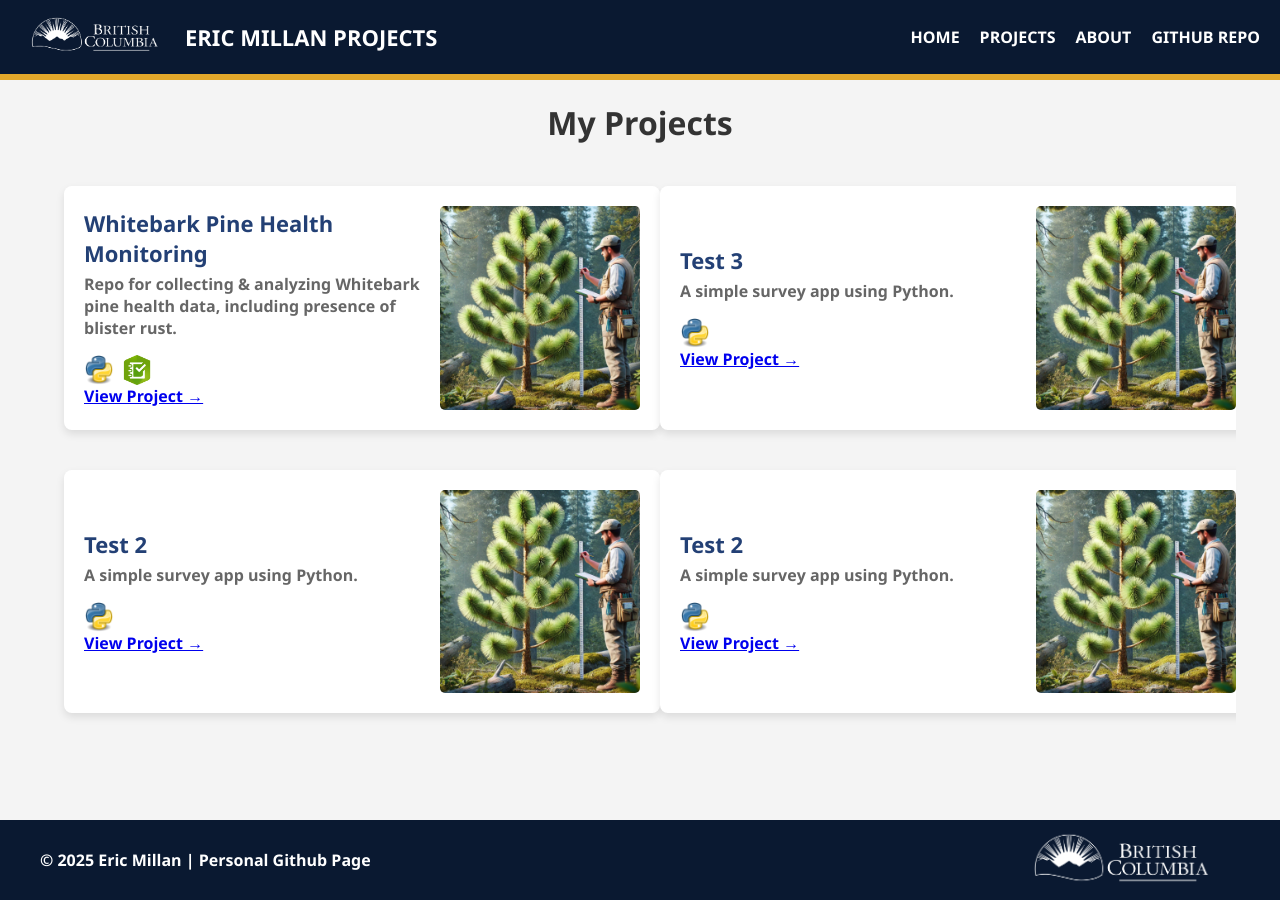
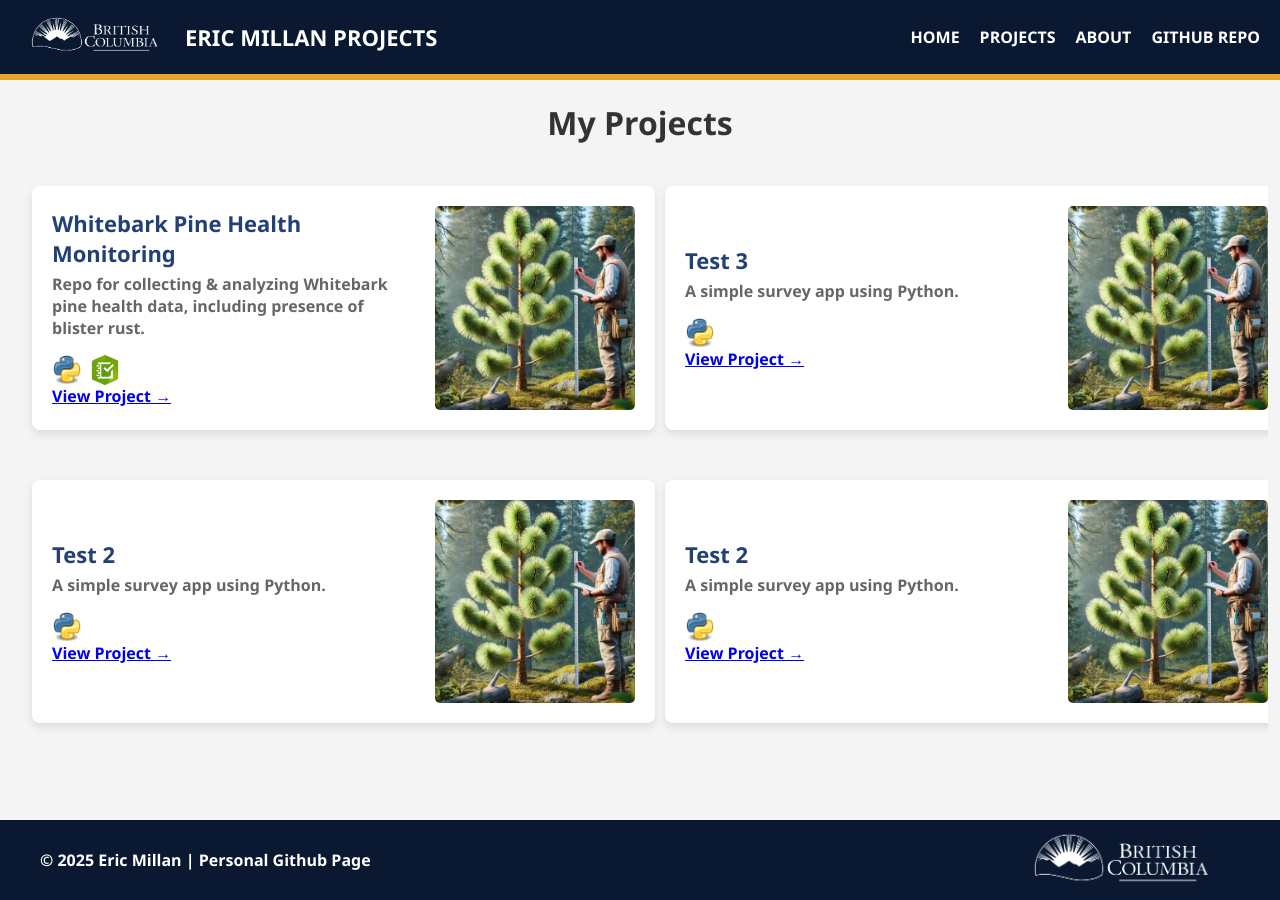
Before and after one commit to emillan-gov/emillan-gov, a Jekyll site: the page built from projects.md, in a window 1280 px wide. Built offline with Jekyll 4.4.1, drawn with Linux system fonts in a browser that asks for light colours.

Commit message:
Update styles.css

```diff
--- a/assets/styles.css
+++ b/assets/styles.css
@@ -193,13 +193,13 @@
 /* ============================== */
 .projects-grid {
     display: grid;
-    grid-template-columns: repeat(auto-fit, minmax(500px, 1fr)); /* Ensures cards remain wide */
+    grid-template-columns: repeat(auto-fit, minmax(500px, 1fr)); /* Ensures flexible column layout */
     grid-auto-rows: auto; /* Allows rows to expand dynamically */
-    gap: 40px; /* Consistent spacing */
+    gap: 50px; /* Increased gap between project cards */
     padding: 20px;
-    max-width: 90%;
-    margin: auto;
-    align-items: start; /* Aligns content properly */
+    max-width: 95%; /* Prevents grid from stretching too wide */
+    margin: 0 auto; /* Centers the grid and keeps consistent spacing */
+    align-items: start; /* Ensures cards align at the top */
 
     /* Enables scrolling for overflowing content */
     max-height: calc(100vh - 300px); /* Prevents grid from growing beyond viewport */
@@ -218,8 +218,8 @@
     align-items: center;
     justify-content: space-between;
     width: 100%;
-    max-width: 600px; /* Keeps a consistent width */
-    margin: auto;
+    max-width: 600px; /* Consistent card width */
+    margin: 0 auto; /* Ensures no overlap by centering each card */
 }
 
 .project-card:hover {
```
